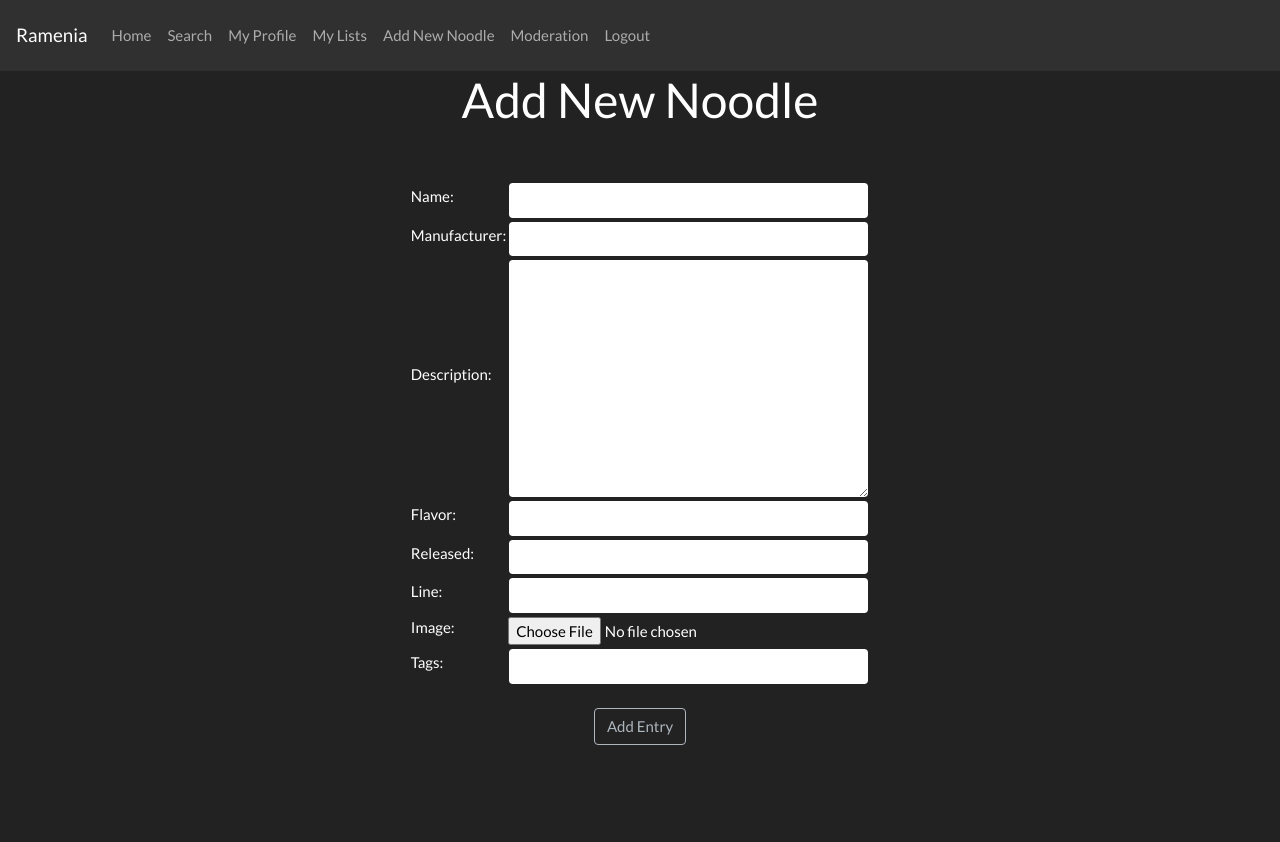
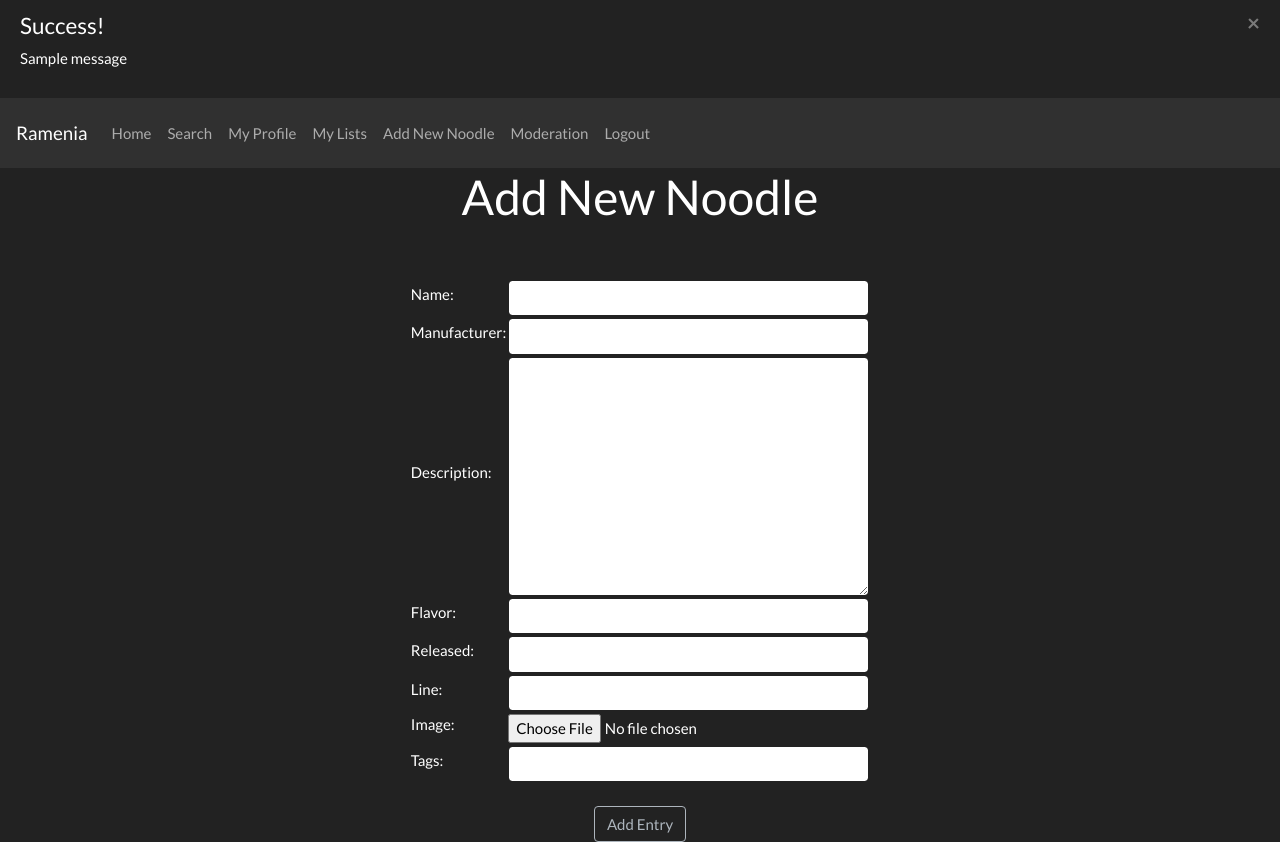
Before and after one commit to awlane/ramenia, a Django app: page /app/noodle/add in a window 1280 px wide. Before the commit the page ends 745 px from the top, so only its background shows below. Run offline with Django 3.2, Linux system fonts and the light colour scheme; a user stored in the database is signed in; tables that the repository leaves empty hold one stand-in row (values such as "Sample post"); one stand-in notice (Sample message) is shown; parts of the project's set-up code (start-up, migrations or seed data) failed here and were passed over; some libraries are stand-ins or nearby versions.

Commit message:
Add flash in page

```diff
--- a/rameniaapp/templates/base.html
+++ b/rameniaapp/templates/base.html
@@ -11,8 +11,26 @@
 {% block head_aux %}{% endblock %}
 
 </head>
+{% comment %} Code from Django docs https://docs.djangoproject.com/en/3.1/ref/contrib/messages/ {% endcomment %}
 <body>
 {% block nav %}
+{% if messages %}
+    {% for message in messages %}
+        {% if message.tags %}
+            <div class="alert alert-dismissible {{ message.tags }}">
+        {% else %}
+            <div class="alert alert-dismissible alert-warning">
+        {% endif %}
+            <button type="button" class="close" data-dismiss="alert">&times;</button>
+            {% if message.level == DEFAULT_MESSAGE_LEVELS.SUCCESS %}
+                <h4 class="alert-heading">Success!</h4>
+            {% elif message.level == DEFAULT_MESSAGE_LEVELS.ERROR %}
+                <h4 class="alert-heading">Error!</h4>
+            {% endif %}
+            <p class="mb-0">{{ message }}</p>
+        </div>
+    {% endfor %}
+{% endif %}
 <nav class="navbar navbar-expand-lg navbar-dark bg-dark">
 <button class="navbar-toggler" type="button" data-toggle="collapse" data-target="#navbarSupportedContent" aria-controls="navbarSupportedContent" aria-expanded="false" aria-label="Toggle navigation">
     <span class="navbar-toggler-icon"></span>
--- a/rameniaapp/views/views.py
+++ b/rameniaapp/views/views.py
@@ -1,5 +1,7 @@
 from django.shortcuts import render, HttpResponse
+from django.contrib import messages
 
 # Create your views here.
 def index(request):
+    messages.add_message(request, messages.SUCCESS, 'Hello world.')
     return render(request, 'index.html')
```
